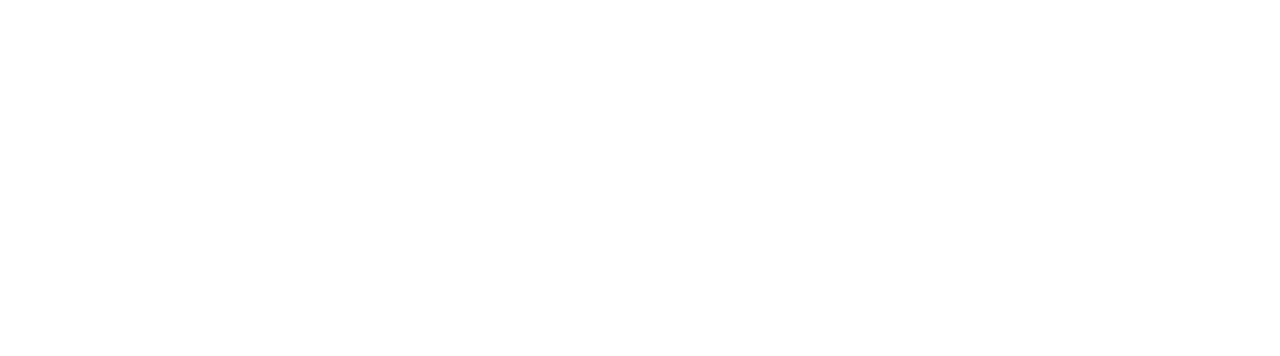
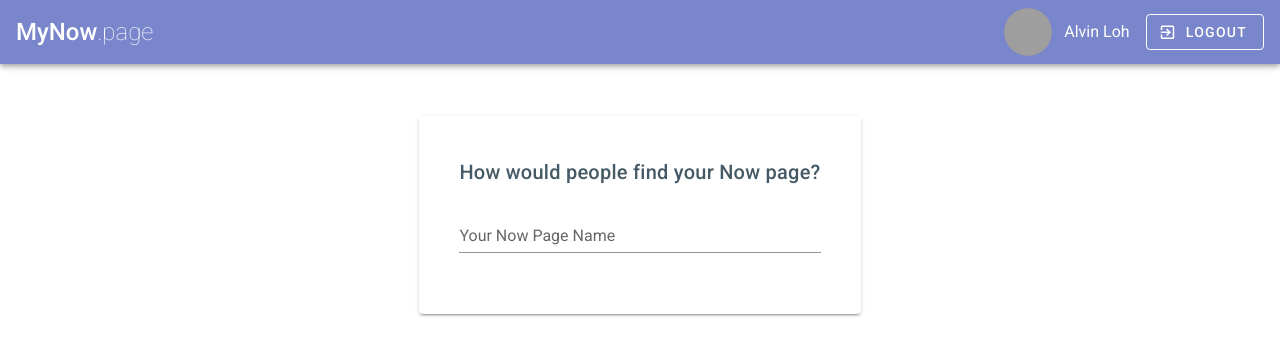
Before and after one commit to alvinlohtpgit/mynowfrontend, a Vue app: page /create in a window 1280 px wide. Shown: the top 356 px of the page. Built offline with nearby package versions, Linux system fonts and the light colour scheme; grey boxes are pictures that could not be loaded.

Commit message:
Page for creating new now page done, now we are putting in code for sign up and login with auth0

```diff
--- a/package.json
+++ b/package.json
@@ -10,6 +10,7 @@
   "dependencies": {
     "axios": "^0.19.0",
     "core-js": "^2.6.5",
+    "lodash": "^4.17.15",
     "markdown-it": "^10.0.0",
     "vue": "^2.6.10",
     "vue-router": "^3.0.3",
--- a/src/router.js
+++ b/src/router.js
@@ -3,6 +3,7 @@
 import Home from './views/Home.vue'
 import Dashboard from './views/Dashboard'
 import Viewusernow from './views/Viewusernow'
+import CreateNewPage from "./views/CreateNewPage";
 
 Vue.use(Router)
 
@@ -29,6 +30,11 @@
             component: Dashboard
         },
         {
+            path: '/create',
+            name: 'createpage',
+            component:CreateNewPage
+        },
+        {
             path:'/now',
             name:'now',
             component: Viewusernow
--- /dev/null
+++ b/src/views/CreateNewPage.vue
@@ -0,0 +1,89 @@
+<template>
+    <div>
+        <v-app-bar color="indigo lighten-2">
+            <v-toolbar-title class="white--text headline"><span class="font-weight-medium">MyNow</span><span class="font-weight-thin">.page</span></v-toolbar-title>
+
+            <v-spacer></v-spacer>
+
+            <v-avatar>
+                <img src="https://www.gravatar.com/avatar/b42b3e2cee3310e3e3b61a5675057488?s=80" alt="avatar" />
+            </v-avatar>
+            <span class="ml-3 white--text">Alvin Loh</span>
+
+            <v-btn outlined color="white" class="ml-4">
+                <v-icon left>mdi-exit-to-app</v-icon>Logout
+            </v-btn>
+
+        </v-app-bar>
+
+        <v-container>
+            <v-row>
+                <v-col cols="8" class="d-flex justify-center mx-auto">
+                    <v-card class="pa-6 mt-10">
+                        <v-card-title class="blue-grey--text text--darken-2">
+                            How would people find your Now page?
+                        </v-card-title>
+                        <v-card-text>
+                            <v-form>
+                                <v-text-field v-model="address" label="Your Now Page Name" required></v-text-field>
+                                {{ displaymessage }}
+                            </v-form>
+                        </v-card-text>
+                        <v-card-actions v-if="showcreatebutton === true">
+                            <v-spacer></v-spacer>
+                            <v-btn color="info">Create my page</v-btn>
+                        </v-card-actions>
+                    </v-card>
+                </v-col>
+            </v-row>
+        </v-container>
+    </div>
+</template>
+
+<script>
+    import _ from 'lodash';
+
+    export default {
+        name: 'home',
+        data: () => {
+            return {
+                address:'',
+                displaymessage: '',
+                showcreatebutton: false
+            }
+        },
+        methods: {
+            checkIfExist: _.debounce( function() {
+                var self = this;
+                const baseURI = "http://localhost:3000/posts?author=" + this.address;
+
+                this.$http.get(baseURI)
+                    .then(function(response){
+                        if (response.data.length > 0){
+                            // Name already exist
+                            self.displaymessage = 'Page name already taken. Please choose another';
+                            self.showcreatebutton = false;
+                        }
+                        else{
+                            // Name does not exist
+                            self.displaymessage = 'Your Now page will be at https://' + self.address + '.mynow.page/now';
+                            self.showcreatebutton = true;
+                        }
+                    }).catch(function (err){
+                    console.log("Error : " + err);
+                });
+            } , 500)
+        },
+        watch: {
+            address: function() {
+                if((this.address.trim() != '') && (this.address.trim().length >= 5)){
+                    this.checkIfExist();
+                }
+                else if ((this.address.trim() != '') && (this.address.trim().length < 5) && (this.address.trim().length > 0)) {
+                    this.displaymessage = 'Name needs to be at least 5 characters';
+                    this.showcreatebutton = false;
+                }
+            }
+        }
+    }
+</script>
--- a/src/views/Home.vue
+++ b/src/views/Home.vue
@@ -2,24 +2,24 @@
     <div>
         <v-app-bar color="indigo lighten-2">
             <v-toolbar-title class="white--text headline"><span class="font-weight-medium">MyNow</span><span class="font-weight-thin">.page</span></v-toolbar-title>
+
             <v-spacer></v-spacer>
-      <v-btn elevation="5">
-        Get your own NOW page
+
+            <v-btn outlined color="white" class="ml-4">
+                Login | Sign Up
             </v-btn>
+
         </v-app-bar>
 
-    <v-container>
-      <div>
-        MyNow.page
-      </div>
-    </v-container>
     </div>
 </template>
 
 <script>
-
     export default {
-  name: 'home',
-
+        name: "Home"
     }
 </script>
+
+<style scoped>
+
+</style>
```
Also changed, not shown: 1 other file (tests, documents, lock files or other folders). Lines whose indentation alone changed are shown as unchanged.
